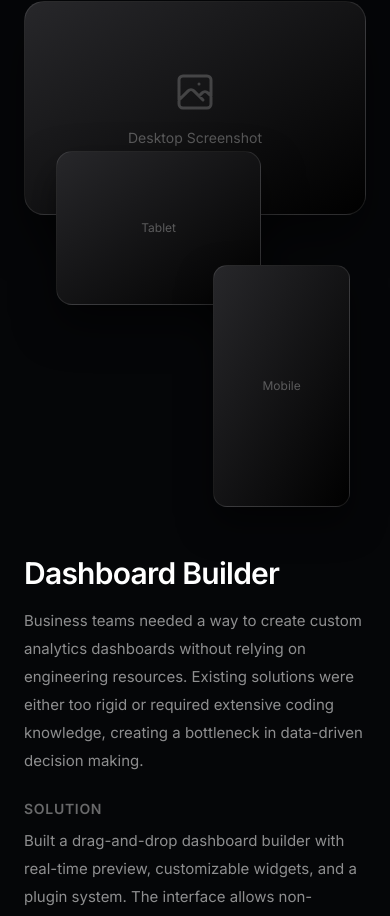
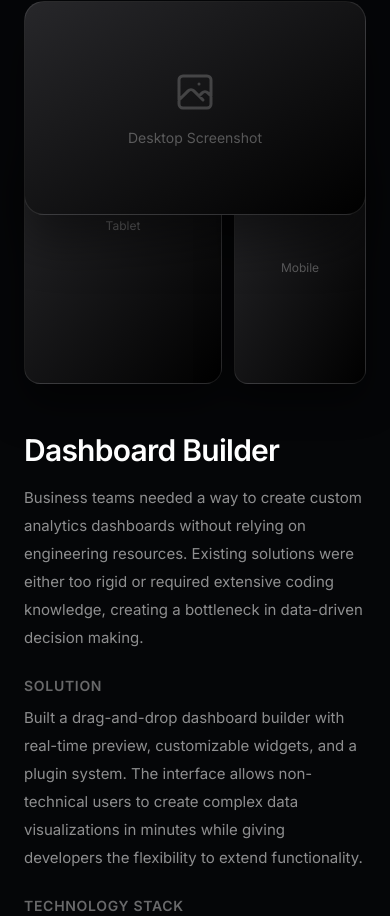
Before and after one commit to Ibrahim-ALkhder/opencodeProtofolio, a React (Vite) app: page / in a window 390 px wide. Shown: the part 1159-2075 px from the top of the page. Built offline with nearby package versions, Linux system fonts and the light colour scheme; no server answers.

Commit message:
fix: align tablet and mobile screenshots in same flex row

```diff
--- a/src/components/ProjectsSection.jsx
+++ b/src/components/ProjectsSection.jsx
@@ -67,16 +67,17 @@ export default function ProjectsSection() {
               </div>
             )}
 
+            <div className="flex -mt-16 gap-3">
               {project.screenshots?.tablet ? (
                 <img
                   src={project.screenshots.tablet}
                   alt={`${project.title} tablet`}
                   loading="lazy"
                   decoding="async"
-                className="relative -mt-16 ml-8 w-3/5 max-w-xs rounded-[16px] border border-white/10 shadow-[0_20px_40px_rgba(0,0,0,0.5)]"
+                  className="w-3/5 max-w-xs rounded-[16px] border border-white/10 shadow-[0_20px_40px_rgba(0,0,0,0.5)]"
                 />
               ) : (
-              <div className="relative -mt-16 ml-8 w-3/5 max-w-xs rounded-[16px] border border-white/10 bg-gradient-to-br from-zinc-800 to-black shadow-[0_20px_40px_rgba(0,0,0,0.5)]">
+                <div className="w-3/5 max-w-xs rounded-[16px] border border-white/10 bg-gradient-to-br from-zinc-800 to-black shadow-[0_20px_40px_rgba(0,0,0,0.5)]">
                   <div className="flex aspect-[4/3] items-center justify-center">
                     <p className="text-xs text-white/30">Tablet</p>
                   </div>
@@ -89,15 +90,16 @@ export default function ProjectsSection() {
                   alt={`${project.title} mobile`}
                   loading="lazy"
                   decoding="async"
-                className="relative -mt-10 ml-auto mr-4 w-2/5 max-w-[160px] rounded-[14px] border border-white/10 shadow-[0_16px_34px_rgba(0,0,0,0.5)]"
+                  className="w-2/5 max-w-[160px] rounded-[14px] border border-white/10 shadow-[0_16px_34px_rgba(0,0,0,0.5)]"
                 />
               ) : (
-              <div className="relative -mt-10 ml-auto mr-4 w-2/5 max-w-[160px] rounded-[14px] border border-white/10 bg-gradient-to-br from-zinc-800 to-black shadow-[0_16px_34px_rgba(0,0,0,0.5)]">
+                <div className="w-2/5 max-w-[160px] rounded-[14px] border border-white/10 bg-gradient-to-br from-zinc-800 to-black shadow-[0_16px_34px_rgba(0,0,0,0.5)]">
                   <div className="flex aspect-[9/16] items-center justify-center">
                     <p className="text-xs text-white/30">Mobile</p>
                   </div>
                 </div>
               )}
+            </div>
           </motion.div>
 
           {/* Right: Project Info */}
```
Lines whose indentation alone changed are shown as unchanged.
